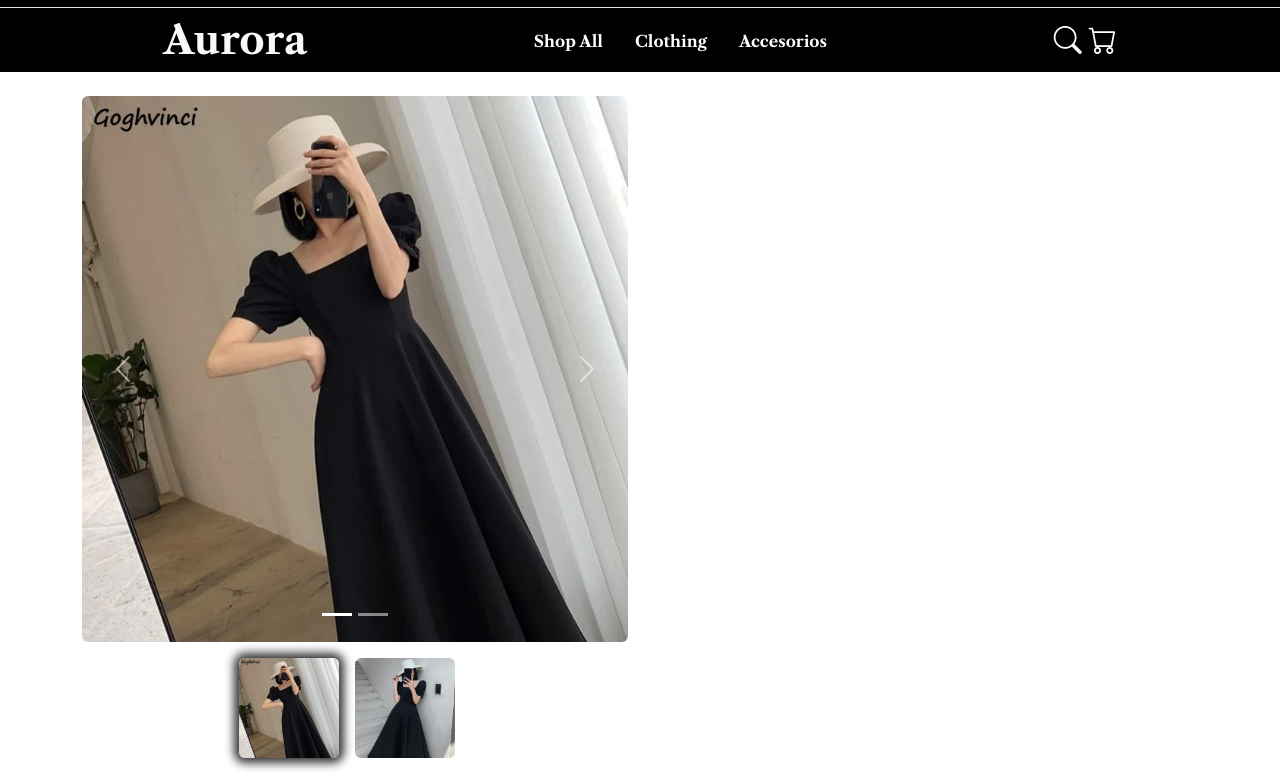
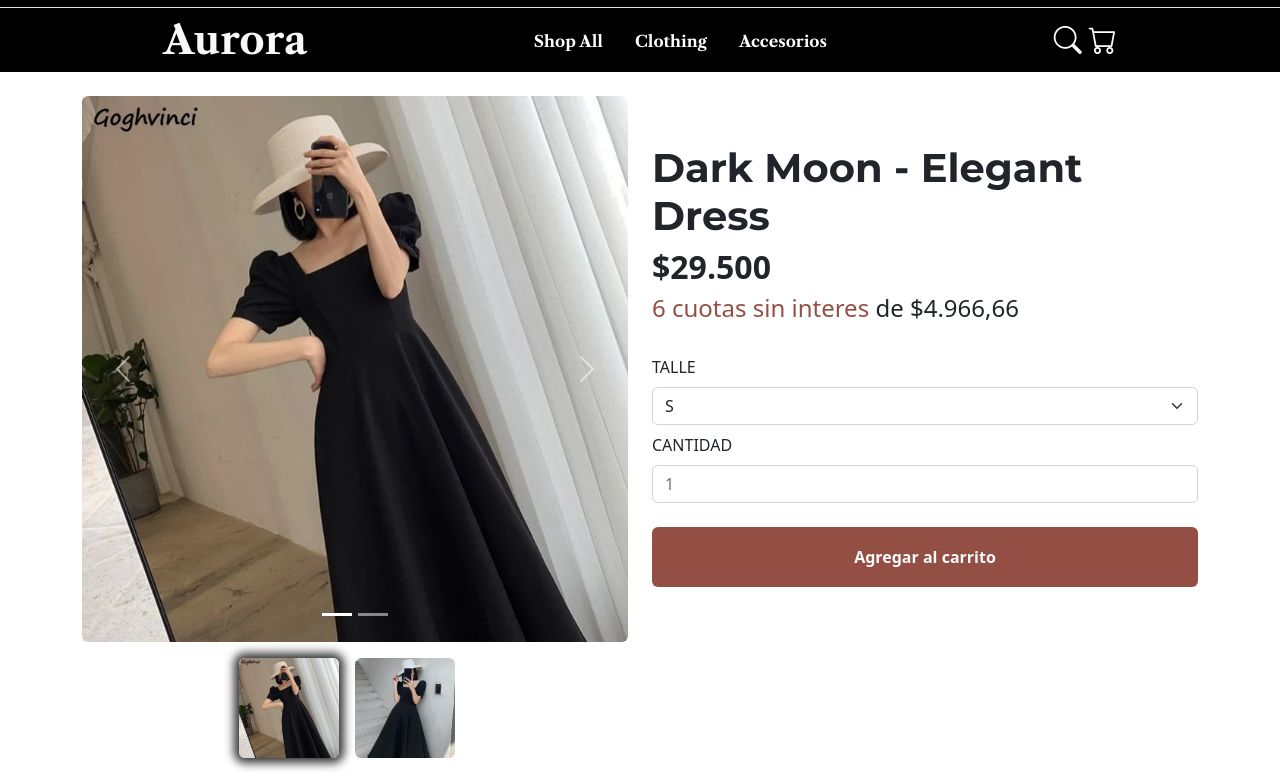
Before and after one commit to JonnhyIT28/aurora, a PHP site: page /art1-dm-dress.html in a window 1280 px wide. Shown: the part 24-800 px from the top of the page. Run offline with PHP 8.4, Linux system fonts and the light colour scheme.

Commit message:
fichero art-1 terminado

```diff
--- a/art1-dm-dress.html
+++ b/art1-dm-dress.html
@@ -107,7 +107,7 @@
     <div class="container pt-5">
         <div class="row pt-5">
             <div class="col">
-                <div id="demo" class="carousel slide" data-bs-ride="carousel">
+                <div id="demo" class="carousel slide" data-bs-wrap="false">
                     <div class="carousel-indicators">
                         <button type="button" data-bs-target="#demo" data-bs-slide-to="0" class="active"></button>
                         <button type="button" data-bs-target="#demo" data-bs-slide-to="1"></button>
@@ -131,12 +131,26 @@
                 </div>
 
                 <div id="carouselThumbnails" class="d-flex justify-content-center align-items-center p-3">
-                    <img src="imagenes/vestidon1.png" alt="Miniatura 1" onclick="changeSlide(0)" class="carousel-tn me-3 rounded active" data-slide-to="0">
+                    <img src="imagenes/vestidon1.png" alt="Miniatura 1" onclick="changeSlide(0)" class="carousel-tn me-3 rounded active no-transition" data-slide-to="0">
                     <img src="imagenes/vestidon2.png" alt="Miniatura 2" onclick="changeSlide(1)" class="carousel-tn me-3 rounded" data-slide-to="1">
                 </div>
             </div>
-            <div class="col">
-
+            <div class="col pt-5">
+                <p class="h1 text-dark">Dark Moon - Elegant Dress</p>
+                <p class="h2 text-dark fw-bold">$29.500</p>
+                <p class="h4"><span class="discount-color">6 cuotas sin interes </span>de $4.966,66</p>
+                <form method="post" action="" class="pt-4">
+                    <label for="talle" class="form-label">TALLE</label>
+                    <select class="form-select" id="talle" name="talle">
+                        <option value="s">S</option>
+                        <option value="m">M</option>
+                        <option value="l">L</option>
+                        <option value="xl">XL</option>
+                    </select>
+                    <label for="cantidad" class="form-label pt-2">CANTIDAD</label>
+                    <input id="cantidad" name="cantidad" type="number" placeholder="1" class="form-control" min="1">
+                    <button id="btn-color" type="submit" class="text-light fw-bold btn w-100 btn-news mt-4">Agregar al carrito</button>
+                </form>
             </div>
         </div>
     </div>
--- a/carousels.js
+++ b/carousels.js
@@ -9,3 +9,18 @@ function changeSlide(index) {
     }
     thumbnails[index].classList.add("active");
 }
+
+var carouselElement = document.getElementById("demo");
+    carouselElement.addEventListener("slide.bs.carousel", function (event) {
+        if (event.relatedTarget.classList.contains("no-transition")) {
+    event.preventDefault();
+    }
+});
+
+var cantidadInput = document.getElementById("cantidad");
+
+    cantidadInput.addEventListener("input", function() {
+        if (cantidadInput.value < 1) {
+        cantidadInput.value = 1;
+        }
+});
--- a/index.html
+++ b/index.html
@@ -158,7 +158,7 @@
                         <div class="card-body">
                             <p class="p-card-title card-title d-flex justify-content-center pt-1">FLOWER - VINTAGE DRESS</p>
                             <p class="p-price card-text d-flex justify-content-center fw-bold text-dark">$29.500</p>
-                            <p class="p-card-title card-text d-flex justify-content-center"><span class="bold-text-r">6</span>cuotas sin interes de <span class="bold-text-l">$1.499,83</span></p>
+                            <p class="p-card-title card-text d-flex justify-content-center"><span class="bold-text-r">6</span>cuotas sin interes de <span class="bold-text-l">$4.966,66</span></p>
                         </div>
                     </a>
                 </div>
--- a/style.css
+++ b/style.css
@@ -382,8 +382,13 @@ h1, .h1 {
     width: 100px;
     height: auto;
     cursor: pointer;
+    transition: 0.3s;
 }
 
 .carousel-tn.active {
     box-shadow: 0 0 10px 5px rgba(0, 0, 0, 0.8);
 }
+
+.discount-color {
+    color:#944f45;
+}
```
